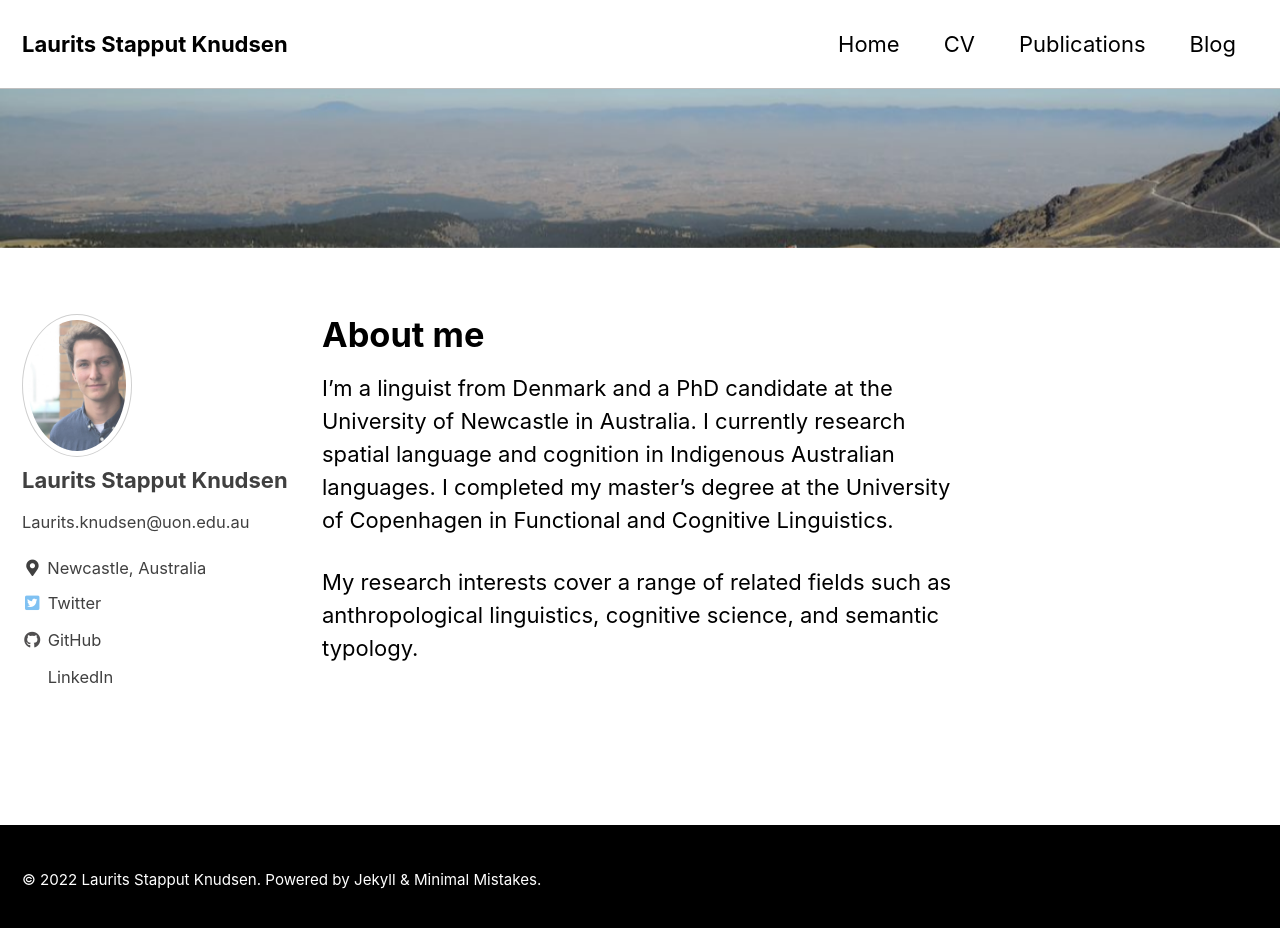
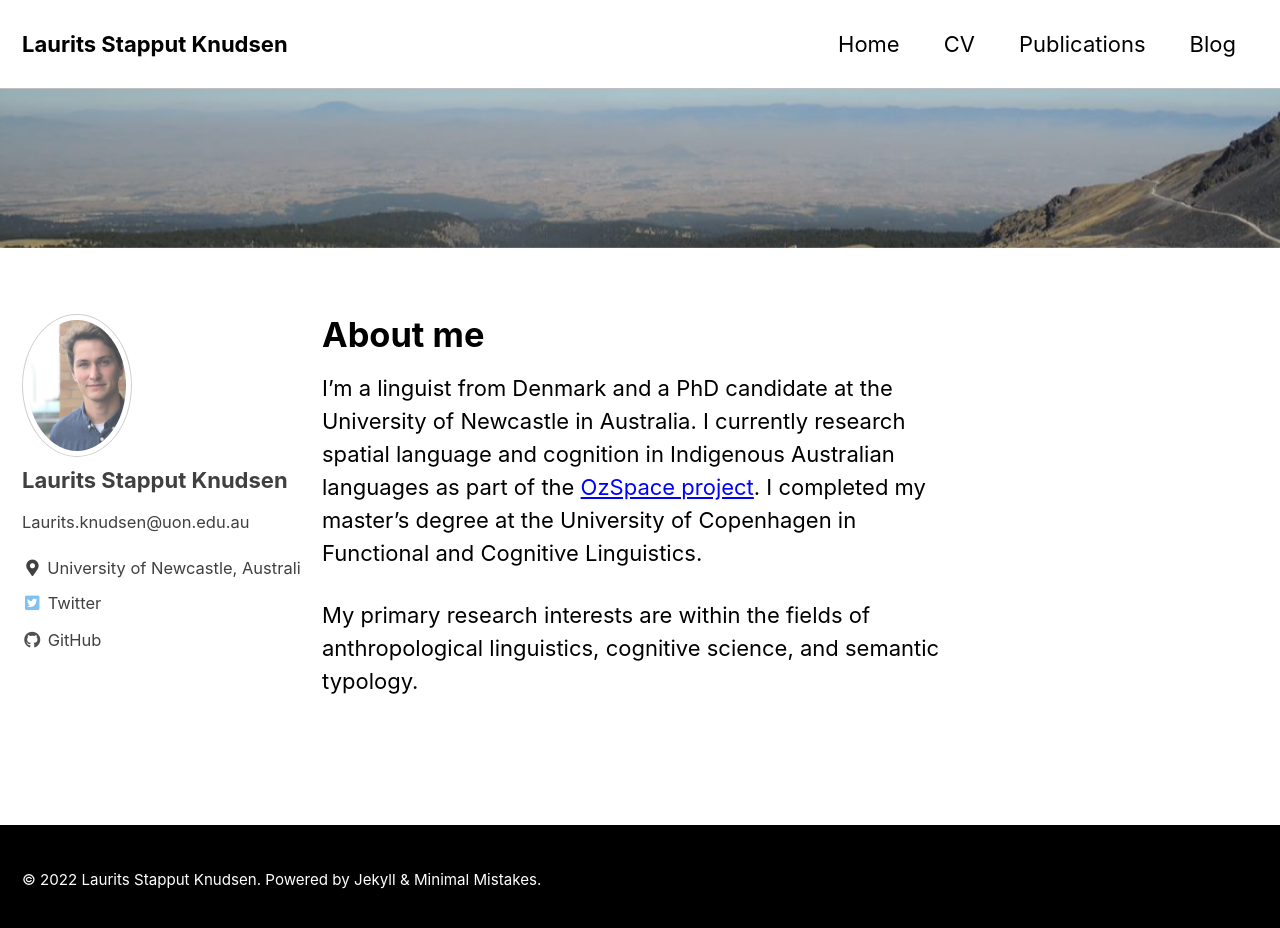
Before and after one commit to lstapputknudsen/lstapputknudsen.github.io, a Jekyll site: the page built from index.md, in a window 1280 px wide and 936 px high. Shown: the top 928 px of the window. Built offline with Jekyll 4.4.1, drawn with Linux system fonts in a browser that asks for light colours; cached includes are drawn as plain includes.

Commit message:
remove linkedin and added a bit to index

```diff
--- a/_config.yml
+++ b/_config.yml
@@ -105,7 +105,7 @@ author:
   name             : "Laurits Stapput Knudsen"
   avatar           : "/assets/images/laurits.jpg"
   bio              : "Laurits.knudsen@uon.edu.au"
-  location         : "Newcastle, Australia"
+  location         : "University of Newcastle, Australia"
   #email            :
   links:
     #- label: "Email"
@@ -120,9 +120,9 @@ author:
     - label: "GitHub"
       icon: "fab fa-fw fa-github"
       url: "https://github.com/lstapputknudsen"
-    - label: "LinkedIn"
-      icon: "fab fa-fw fa-LinkedIn"
-      url: "https://au.linkedin.com/in/laurits-stapput-knudsen-aa0722168"
+    #- label: "LinkedIn"
+    #  icon: "fab fa-fw fa-LinkedIn"
+    #  url: "https://au.linkedin.com/in/laurits-stapput-knudsen-aa0722168"
 
 # Site Footer
 #footer:
--- a/index.md
+++ b/index.md
@@ -9,6 +9,6 @@ permalink: /
 
 # About me
 
-I'm a linguist from Denmark and a PhD candidate at the University of Newcastle in Australia. I currently research spatial language and cognition in Indigenous Australian languages. I completed my master’s degree at the University of Copenhagen in Functional and Cognitive Linguistics.
+I'm a linguist from Denmark and a PhD candidate at the University of Newcastle in Australia. I currently research spatial language and cognition in Indigenous Australian languages as part of the [OzSpace project](ozspace.org). I completed my master’s degree at the University of Copenhagen in Functional and Cognitive Linguistics.
 
-My research interests cover a range of related fields such as anthropological linguistics, cognitive science, and semantic typology.
+My primary research interests are within the fields of anthropological linguistics, cognitive science, and semantic typology.
```
